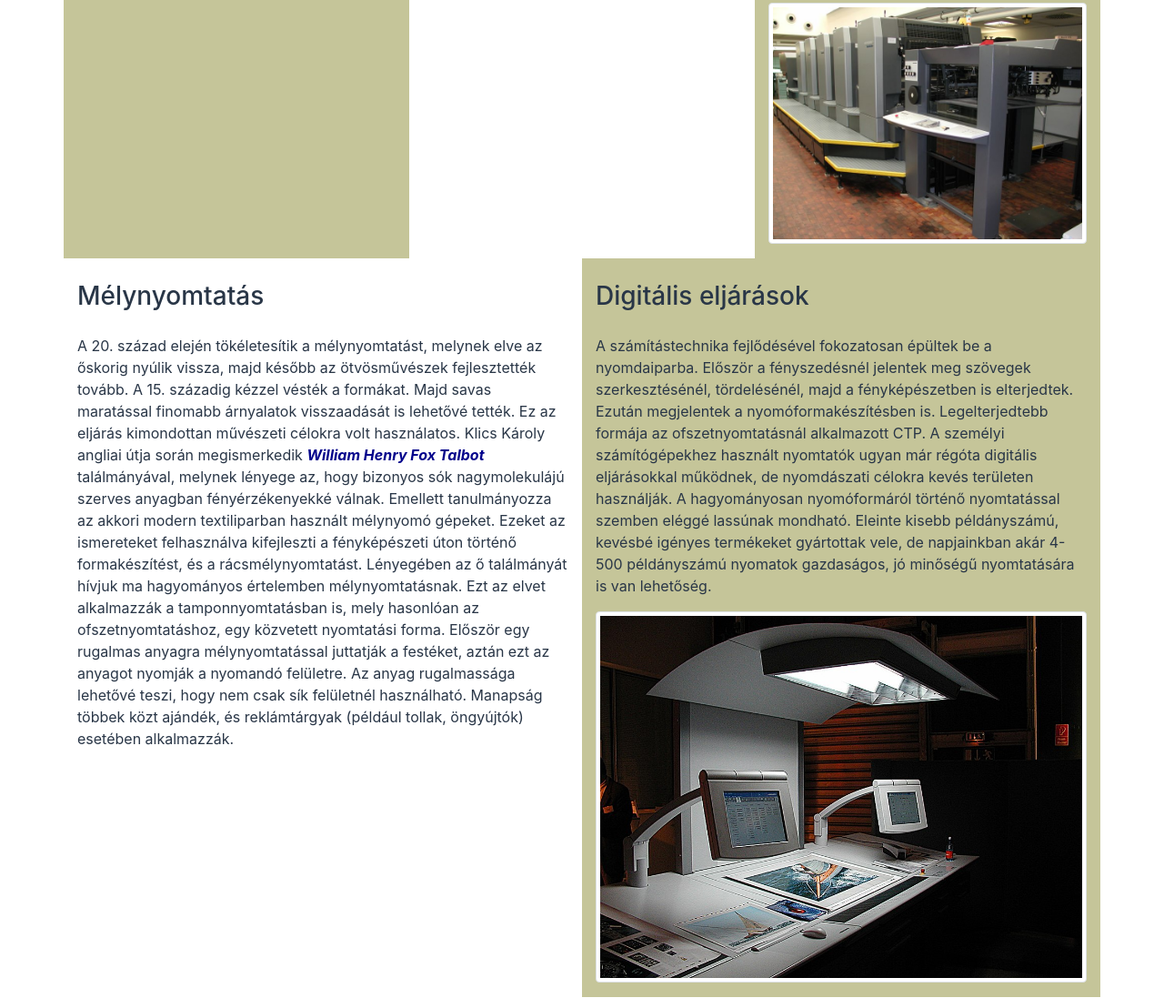
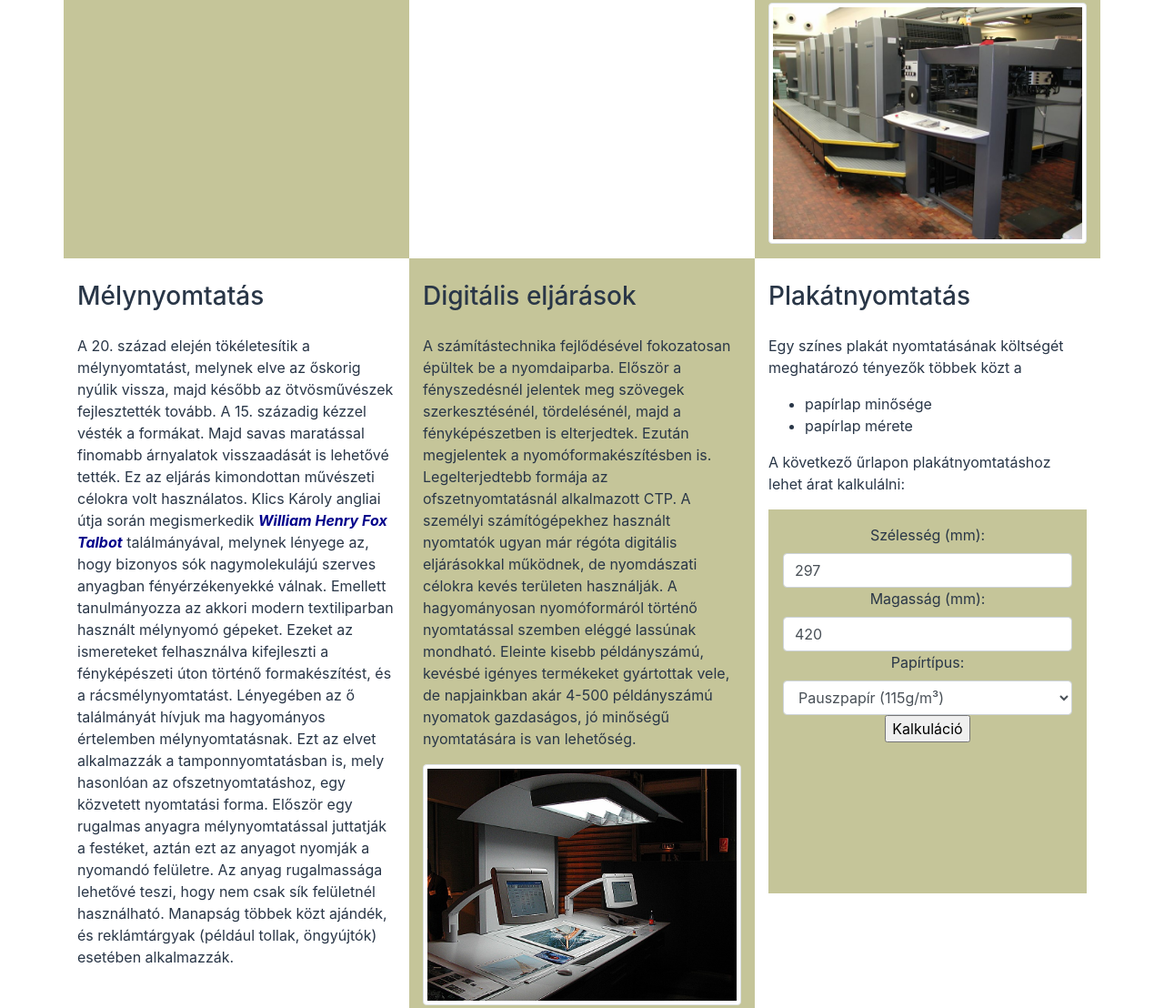
Before and after one commit to hrotkol24d/nyomtatas-2024-12-16, a plain HTML site: page index.html in a window 1280 px wide. Shown: the part 1198-2306 px from the top of the page at 91% size. Drawn offline with Linux system fonts and the light colour scheme.

Commit message:
small update

```diff
--- a/index.html
+++ b/index.html
@@ -36,11 +36,11 @@
     </div>
    </div>
    <div class="row">
-    <div class="col-md-6">
+    <div class="col-md-4">
       <h3>Mélynyomtatás</h3>
       <p>A 20. század elején tökéletesítik a mélynyomtatást, melynek elve az őskorig nyúlik vissza, majd később az ötvösművészek fejlesztették tovább. A 15. századig kézzel vésték a formákat. Majd savas maratással finomabb árnyalatok visszaadását is lehetővé tették. Ez az eljárás kimondottan művészeti célokra volt használatos. Klics Károly angliai útja során megismerkedik <a href="https://hu.wikipedia.org/wiki/William_Henry_Fox_Talbot" target="_blank">William Henry Fox Talbot</a> találmányával, melynek lényege az, hogy bizonyos sók nagymolekulájú szerves anyagban fényérzékenyekké válnak. Emellett tanulmányozza az akkori modern textiliparban használt mélynyomó gépeket. Ezeket az ismereteket felhasználva kifejleszti a fényképészeti úton történő formakészítést, és a rácsmélynyomtatást. Lényegében az ő találmányát hívjuk ma hagyományos értelemben mélynyomtatásnak. Ezt az elvet alkalmazzák a tamponnyomtatásban is, mely hasonlóan az ofszetnyomtatáshoz, egy közvetett nyomtatási forma. Először egy rugalmas anyagra mélynyomtatással juttatják a festéket, aztán ezt az anyagot nyomják a nyomandó felületre. Az anyag rugalmassága lehetővé teszi, hogy nem csak sík felületnél használható. Manapság többek közt ajándék, és reklámtárgyak (például tollak, öngyújtók) esetében alkalmazzák. </p>
     </div>
-    <div class="col-md-6 bg-torzs">
+    <div class="col-md-4 bg-torzs">
       <h3>Digitális eljárások</h3>
       <p>A számítástechnika fejlődésével fokozatosan épültek be a nyomdaiparba. Először a fényszedésnél jelentek meg szövegek szerkesztésénél, tördelésénél, majd a fényképészetben is elterjedtek. Ezután megjelentek a nyomóformakészítésben is. Legelterjedtebb formája az ofszetnyomtatásnál alkalmazott CTP. A személyi számítógépekhez használt nyomtatók ugyan már régóta digitális eljárásokkal működnek, de nyomdászati célokra kevés területen használják. A hagyományosan nyomóformáról történő nyomtatással szemben eléggé lassúnak mondható. Eleinte kisebb példányszámú, kevésbé igényes termékeket gyártottak vele, de napjainkban akár 4-500 példányszámú nyomatok gazdaságos, jó minőségű nyomtatására is van lehetőség. </p> <p><img src="nyomdagep_pultja.jpg" alt="Nyomdagép pultja" class="img-thumbnail"></p>
     </div>
```
